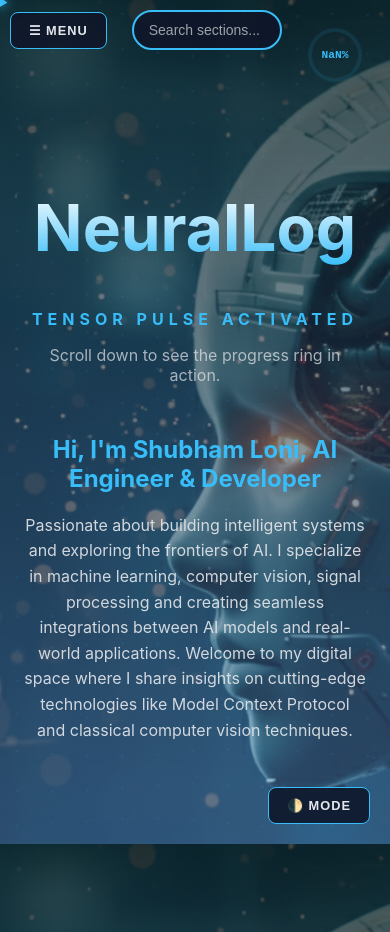
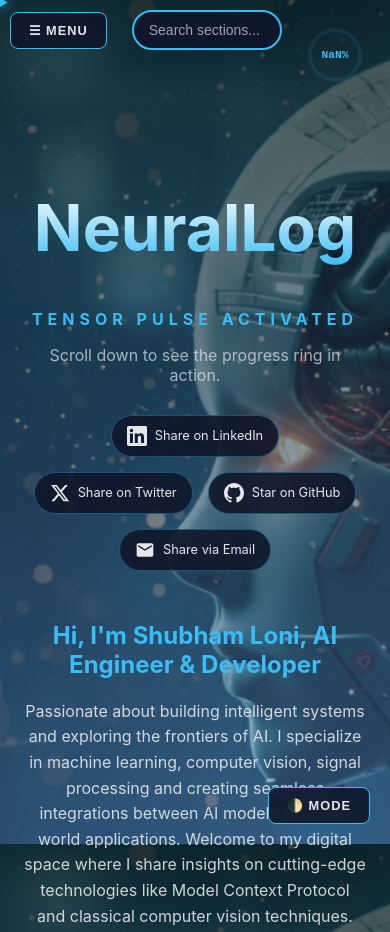
Before and after one commit to Lonishubh48/neural_log, a plain HTML site: page index.html in a window 390 px wide. Shown: the top 932 px of the page. Drawn offline with Linux system fonts and the light colour scheme.

Commit message:
Update social sharing buttons with SVG icons

```diff
--- a/index.html
+++ b/index.html
@@ -4,6 +4,15 @@
   <meta charset="UTF-8" />
   <meta name="viewport" content="width=device-width, initial-scale=1.0" />
   <title>NeuralLog | AI Engineering</title>
+
+  <!-- Google Analytics -->
+  <script async src="https://www.googletagmanager.com/gtag/js?id=GA_MEASUREMENT_ID"></script>
+  <script>
+    window.dataLayer = window.dataLayer || [];
+    function gtag(){dataLayer.push(arguments);}
+    gtag('js', new Date());
+    gtag('config', 'GA_MEASUREMENT_ID');
+  </script>
   <style>
     :root {
       --primary-blue: #38bdf8;
@@ -171,6 +180,24 @@
     .newsletter { margin-top: 4rem; padding: 2.5rem; background: rgba(56, 189, 248, 0.05); border: 1px dashed var(--primary-blue); border-radius: 20px; text-align: center; }
     input[type="email"] { padding: 12px; border-radius: 6px; border: 1px solid var(--primary-blue); background: transparent; color: var(--text-main); width: 260px; margin-right: 10px; }
 
+    /* Social Sharing Buttons */
+    .social-share-btn {
+      transition: all 0.3s ease;
+    }
+    .social-share-btn:hover {
+      transform: translateY(-2px);
+      box-shadow: 0 5px 15px rgba(56, 189, 248, 0.3);
+      background: var(--primary-blue) !important;
+      color: #000 !important;
+    }
+
+    @media (max-width: 768px) {
+      .social-share-btn {
+        padding: 10px 15px !important;
+        font-size: 0.8rem !important;
+      }
+    }
+
     @media (max-width: 768px) { .controls { top: 10px; left: 10px; } }
 
     .tab-nav { display: flex; gap: 10px; margin: 20px 0; border-bottom: 1px solid var(--border-color); }
@@ -247,6 +274,26 @@
               <h1 style="font-size: 4rem; background: linear-gradient(to bottom, #fff, var(--primary-blue)); -webkit-background-clip: text; -webkit-text-fill-color: transparent;">NeuralLog</h1>
               <p style="letter-spacing: 5px; color: var(--primary-blue); font-weight: bold;">TENSOR PULSE ACTIVATED</p>
               <p style="opacity: 0.7;">Scroll down to see the progress ring in action.</p>
+
+              <!-- Social Sharing Buttons -->
+              <div style="margin-top: 30px; display: flex; justify-content: center; gap: 15px; flex-wrap: wrap;">
+                  <a href="https://www.linkedin.com/sharing/share-offsite/?url=https://lonishubh48.github.io/neural_log/" target="_blank" class="social-share-btn"
+                     style="background: var(--card-bg); color: var(--text-main); padding: 12px 20px; border-radius: 25px; text-decoration: none; border: 1px solid var(--border-color); display: inline-flex; align-items: center; gap: 8px; font-size: 0.9rem;">
+                      <svg width="20" height="20" viewBox="0 0 24 24" fill="currentColor"><path d="M20.447 20.452h-3.554v-5.569c0-1.328-.027-3.037-1.852-3.037-1.853 0-2.136 1.445-2.136 2.939v5.667H9.351V9h3.414v1.561h.046c.477-.9 1.637-1.85 3.37-1.85 3.601 0 4.267 2.37 4.267 5.455v6.286zM5.337 7.433c-1.144 0-2.063-.926-2.063-2.065 0-1.138.92-2.063 2.063-2.063 1.14 0 2.064.925 2.064 2.063 0 1.139-.925 2.065-2.064 2.065zm1.782 13.019H3.555V9h3.564v11.452zM22.225 0H1.771C.792 0 0 .774 0 1.729v20.542C0 23.227.792 24 1.771 24h20.451C23.2 24 24 23.227 24 22.271V1.729C24 .774 23.2 0 22.222 0h.003z"/></svg> Share on LinkedIn
+                  </a>
+                  <a href="https://twitter.com/intent/tweet?text=Check%20out%20NeuralLog%20-%20AI%20Engineering%20made%20simple!%20&url=https://lonishubh48.github.io/neural_log/&via=shubhamloni" target="_blank" class="social-share-btn"
+                     style="background: var(--card-bg); color: var(--text-main); padding: 12px 20px; border-radius: 25px; text-decoration: none; border: 1px solid var(--border-color); display: inline-flex; align-items: center; gap: 8px; font-size: 0.9rem;">
+                      <svg width="20" height="20" viewBox="0 0 24 24" fill="currentColor"><path d="M18.244 2.25h3.308l-7.227 8.26 8.502 11.24H16.17l-5.214-6.817L4.99 21.75H1.68l7.73-8.835L1.254 2.25H8.08l4.713 6.231zm-1.161 17.52h1.833L7.084 4.126H5.117z"/></svg> Share on Twitter
+                  </a>
+                  <a href="https://github.com/Lonishubh48/neural_log" target="_blank" class="social-share-btn"
+                     style="background: var(--card-bg); color: var(--text-main); padding: 12px 20px; border-radius: 25px; text-decoration: none; border: 1px solid var(--border-color); display: inline-flex; align-items: center; gap: 8px; font-size: 0.9rem;">
+                      <svg width="20" height="20" viewBox="0 0 24 24" fill="currentColor"><path d="M12 0c-6.626 0-12 5.373-12 12 0 5.302 3.438 9.8 8.207 11.387.599.111.793-.261.793-.577v-2.234c-3.338.726-4.033-1.416-4.033-1.416-.546-1.387-1.333-1.756-1.333-1.756-1.089-.745.083-.729.083-.729 1.205.084 1.839 1.237 1.839 1.237 1.07 1.834 2.807 1.304 3.492.997.107-.775.418-1.305.762-1.604-2.665-.305-5.467-1.334-5.467-5.931 0-1.311.469-2.381 1.236-3.221-.124-.303-.535-1.524.117-3.176 0 0 1.008-.322 3.301 1.23.957-.266 1.983-.399 3.003-.404 1.02.005 2.047.138 3.006.404 2.291-1.552 3.297-1.23 3.297-1.23.653 1.653.242 2.874.118 3.176.77.84 1.235 1.911 1.235 3.221 0 4.609-2.807 5.624-5.479 5.921.43.372.823 1.102.823 2.222v3.293c0 .319.192.694.801.576 4.765-1.589 8.199-6.086 8.199-11.386 0-6.627-5.373-12-12-12z"/></svg> Star on GitHub
+                  </a>
+                  <a href="mailto:?subject=Check out NeuralLog - AI Engineering&body=I found this amazing AI learning resource: https://lonishubh48.github.io/neural_log/" class="social-share-btn"
+                     style="background: var(--card-bg); color: var(--text-main); padding: 12px 20px; border-radius: 25px; text-decoration: none; border: 1px solid var(--border-color); display: inline-flex; align-items: center; gap: 8px; font-size: 0.9rem;">
+                      <svg width="20" height="20" viewBox="0 0 24 24" fill="currentColor"><path d="M20 4H4c-1.1 0-1.99.9-1.99 2L2 18c0 1.1.9 2 2 2h16c1.1 0 2-.9 2-2V6c0-1.1-.9-2-2-2zm0 4l-8 5-8-5V6l8 5 8-5v2z"/></svg> Share via Email
+                  </a>
+              </div>
           </div>
           <section style="text-align: center; margin: 50px 0;">
               <h2 style="color: var(--primary-blue); margin-bottom: 20px;">Hi, I'm Shubham  Loni, AI Engineer & Developer</h2>
```
